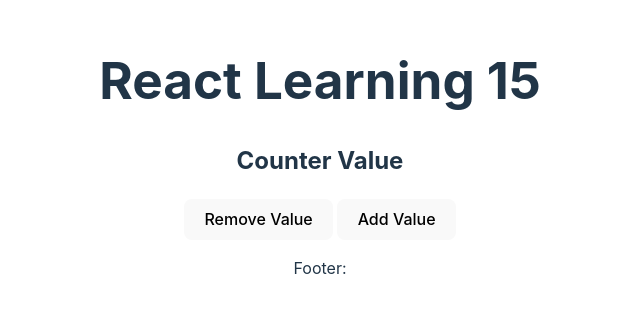
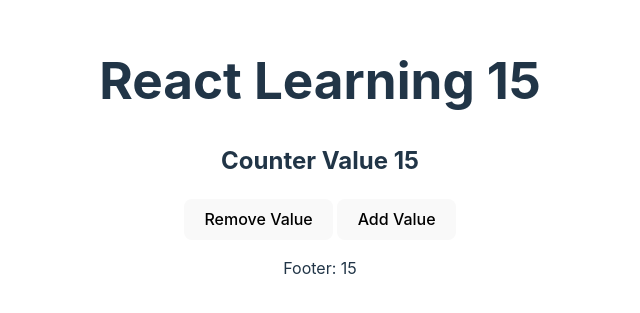
Before and after one commit to SamarthKhandave2001/MERN_stack-, a React (Vite) app in the folder React/02counter/: page / in a window 1280 px wide. Shown: the part 243-556 px from the top of the page, without its empty margins (320-960 px from the left). Built offline with nearby package versions, Linux system fonts and the light colour scheme.

Commit message:
footer counter injection

```diff
--- a/React/02counter/src/App.jsx
+++ b/React/02counter/src/App.jsx
@@ -11,10 +11,10 @@ let counter = 15
   return (
     <>
       <h1>React Learning {counter} </h1>
-      <h2> Counter Value</h2>
+      <h2> Counter Value {counter}</h2>
       <button>Remove Value</button>  {"   "}
       <button>Add Value</button>
-      <p> Footer: </p>
+      <p> Footer: {counter} </p>
     </>
   )
 }
```
